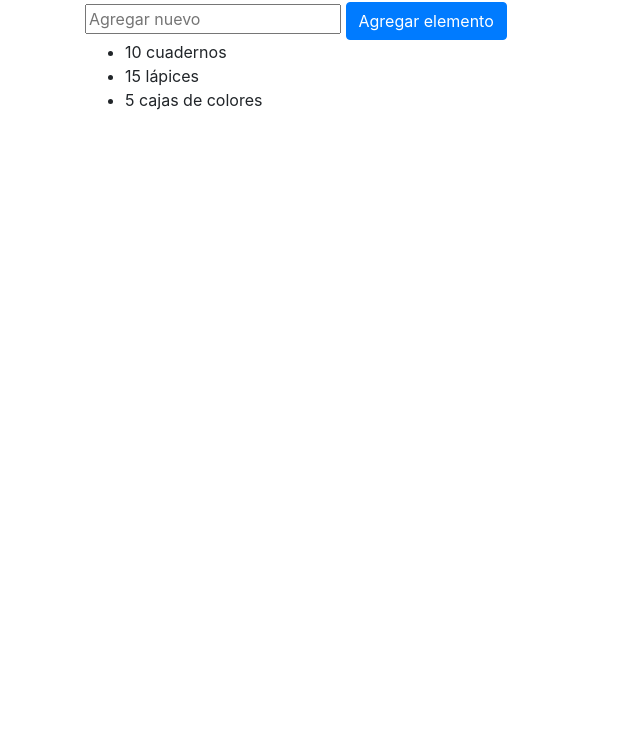
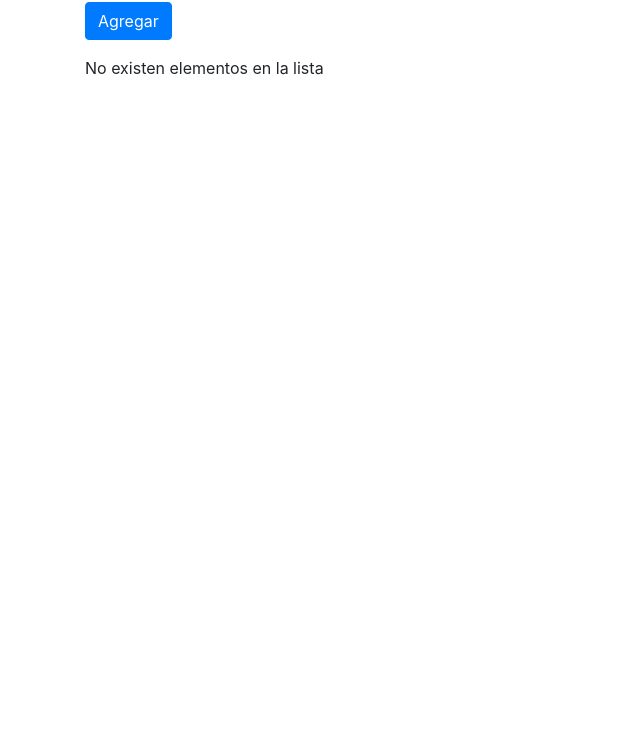
Before and after one commit to eehmull/Vue-Listado-de-Compras, a plain HTML site: page index.html in a window 1280 px wide. Shown: the part 54-800 px from the top of the page, without its empty margins (0-640 px from the left). Drawn offline with nearby package versions, Linux system fonts and the light colour scheme.

Commit message:
Condicional

```diff
--- a/index.html
+++ b/index.html
@@ -17,9 +17,25 @@
   <body>
     <div class="container">
       <div id="lista_compras">
-        <h1>{{ header }}</h1>
+        <div class="header">
+          <h1>{{ header }}</h1>
+          <button
+            v-if="estado === 'default'"
+            class="btn btn-primary"
+            @click="cambiarEstado('edit')"
+          >
+            Agregar
+          </button>
+          <button
+            v-else
+            class="btn btn-cancel"
+            @click="cambiarEstado('default')"
+          >
+            Cancelar
+          </button>
+        </div>
 
-        <div>
+        <div v-if="estado === 'edit'">
           <input
             type="text"
             name=""
@@ -29,13 +45,15 @@
             @keyup.enter="guardarElemento"
           />
           <button class="btn btn-primary" @click="guardarElemento">
-            Agregar elemento
+            Guardar
           </button>
         </div>
 
         <ul>
           <li v-for="item in utiles">{{ item }}</li>
         </ul>
+
+        <p v-if="utiles.length === 0">No existen elementos en la lista</p>
       </div>
     </div>
 
@@ -47,12 +65,19 @@
         data: {
           header: 'Listado',
           newUtil: '',
-          utiles: ['10 cuadernos', '15 lápices', '5 cajas de colores'],
+          estado: 'default',
+          utiles: [
+            //   '10 cuadernos', '15 lápices', '5 cajas de colores'
+          ],
         },
         methods: {
           guardarElemento: function () {
             this.utiles.push(this.newUtil)
             this.newUtil = ''
+          },
+          cambiarEstado: function (nuevoEstado) {
+            this.estado = nuevoEstado
+            this.nuevoEstado = ''
           },
         },
       })
```
